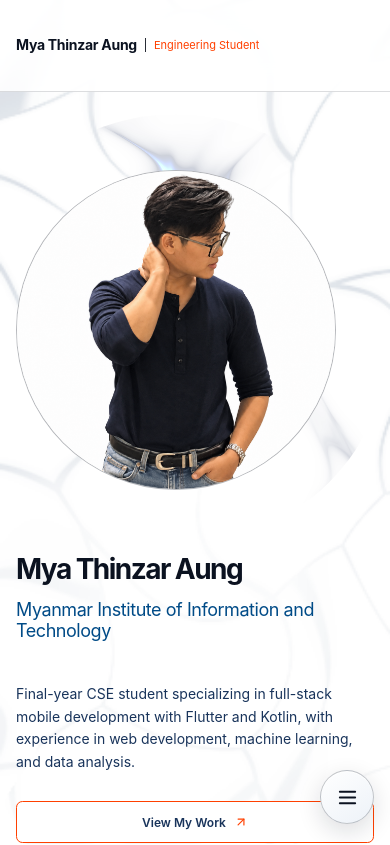
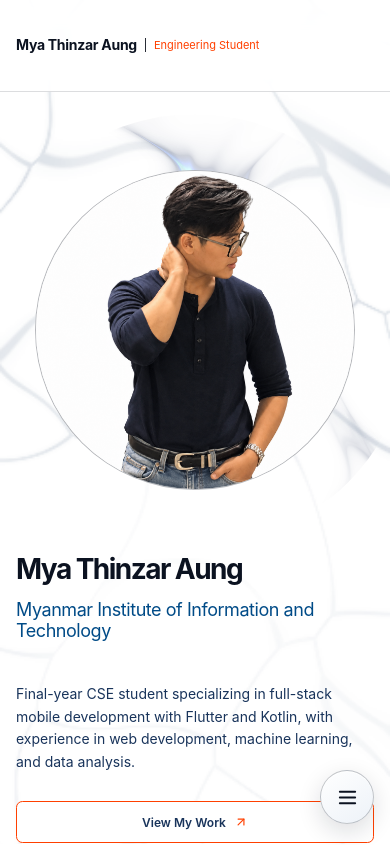
Before and after one commit to pockraft-mm/myathinzaraung-portfolio, a React (Vite) app: page / in a window 390 px wide. Shown: the top 845 px of the page. Built offline with nearby package versions, Linux system fonts and the light colour scheme.

Commit message:
slowdown the water effect animation

```diff
--- a/src/components/ui/ocean-background.tsx
+++ b/src/components/ui/ocean-background.tsx
@@ -90,8 +90,8 @@ function OceanBackground() {
       for (let y = 0; y < gridHeight; y += 1) {
         for (let x = 0; x < gridWidth; x += 1) {
           const index = y * gridWidth + x;
-          pointsX[index] = x - GRID_PADDING + 0.5 + Math.sin(phasesX[index] + time * 0.31) * 0.58;
-          pointsY[index] = y - GRID_PADDING + 0.5 + Math.sin(phasesY[index] + time * 0.27) * 0.58;
+          pointsX[index] = x - GRID_PADDING + 0.5 + Math.sin(phasesX[index] + time * 0.31) * 0.45;
+          pointsY[index] = y - GRID_PADDING + 0.5 + Math.sin(phasesY[index] + time * 0.27) * 0.45;
         }
       }
 
@@ -158,7 +158,7 @@ function OceanBackground() {
       if (document.hidden || reducedMotion.matches) return;
       if (now - lastDraw >= frameInterval) {
         // Keep the caustics calm, but move them fast enough to read as animated.
-        elapsed = now * 0.002;
+        elapsed = now * 0.0007;
         render(elapsed);
         lastDraw = now;
       }
--- a/src/styles.css
+++ b/src/styles.css
@@ -1195,3 +1195,13 @@ body,
 #top #about .course-list > p:not(.eyebrow):hover {
   color: #004B87 !important;
 }
+
+@media (max-width: 720px) {
+  .site-shell > main .portfolio-hero .hero-portrait {
+    justify-content: center;
+  }
+
+  .site-shell > main .portfolio-hero .profile-wrap {
+    margin-inline: auto;
+  }
+}
```
Also changed, not shown: 4 other files (tests, documents, lock files or other folders).
